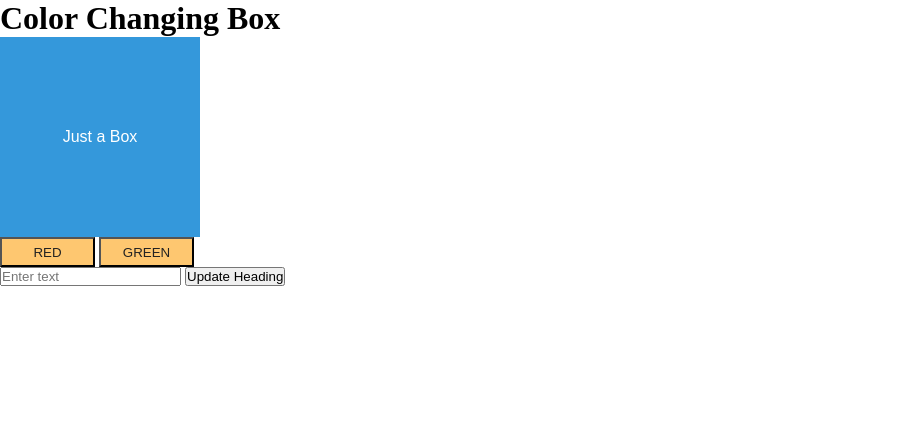
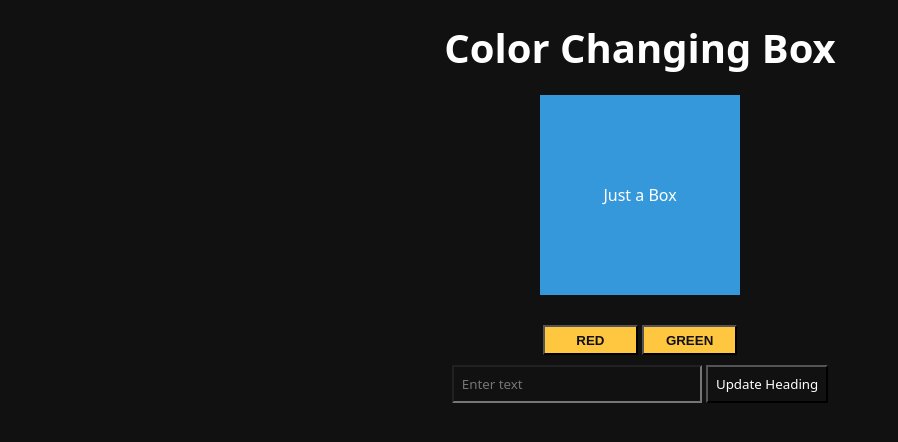
Before and after one commit to kanteya/coding-for-web, a PHP site: page /day2/day2.html in a window 1280 px wide. Shown: the top 442 px of the page, without its empty margins (0-898 px from the left). Run offline with PHP 8.4, Linux system fonts and the light colour scheme.

Commit message:
CSS Update

```diff
--- a/day2/practics_for_js.css
+++ b/day2/practics_for_js.css
@@ -2,10 +2,35 @@
     margin: 0;
     padding: 0;
     box-sizing: border-box;
+    font-family: system-ui, -apple-system, BlinkMacSystemFont, 'Segoe UI', Roboto, Oxygen, Ubuntu, Cantarell, 'Open Sans', 'Helvetica Neue', sans-serif;
+    background-color: #111;
+    color: #FFF;
+
+    -webkit-user-select: none;
+    -ms-user-select: none;
+    user-select: none;
 }
-body{
-    align-items: middle;
+
+body {
+    margin: 0 auto;
+    padding: 20px;
+    text-align: center;
 }
+
+#mainHeading {
+    font-size: 40px;
+}
+
+#click {
+    padding: 8px;
+}
+
+#inputText {
+    padding: 8px;
+    width: 250px;
+}
+
+/* Color Changing Code */
 .box {
     width: 200px;
     height: 200px;
@@ -13,20 +38,23 @@ body{
     color: white;
     text-align: center;
     line-height: 200px;
-    font-family: Arial, sans-serif;
+    margin: 20px auto;
 }
 .box:hover {
     background-color: #a65bf7;
+    transition: 0.3s;
 }
-
 .button {
+    font-weight: bold;
     width: 95px;
     height: 30px;
-    background-color: #fec770;
-    color: #222;
+    background-color: #FFC640;
+    color: #111;
     text-align: center;
     font-family: Arial, sans-serif;
+    margin: 10px auto;
 }
 .button:hover {
-    background-color: #f6a42a;
+    background-color: #FFB300;
+    transition: 0.3s;
 }
```
